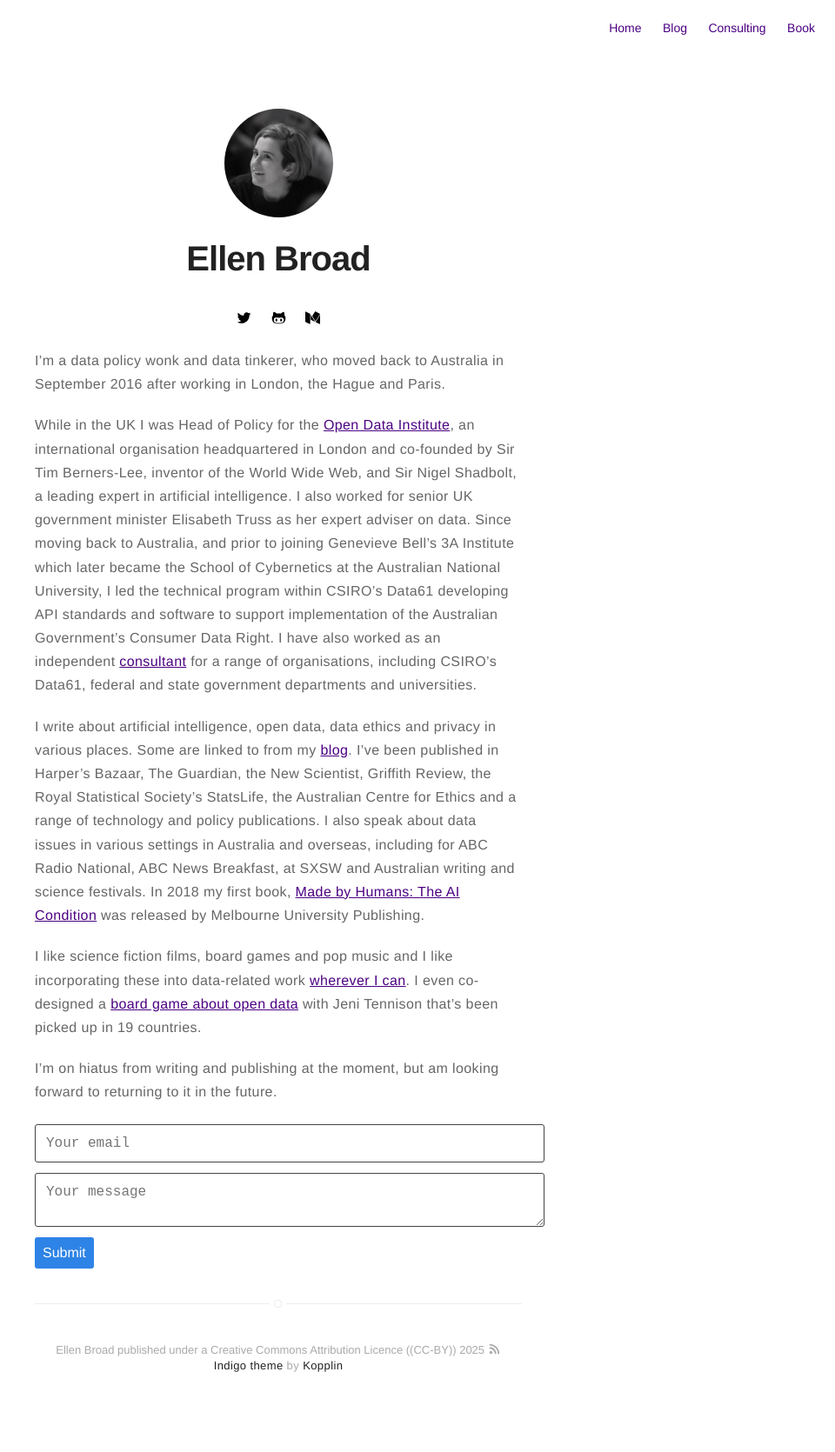
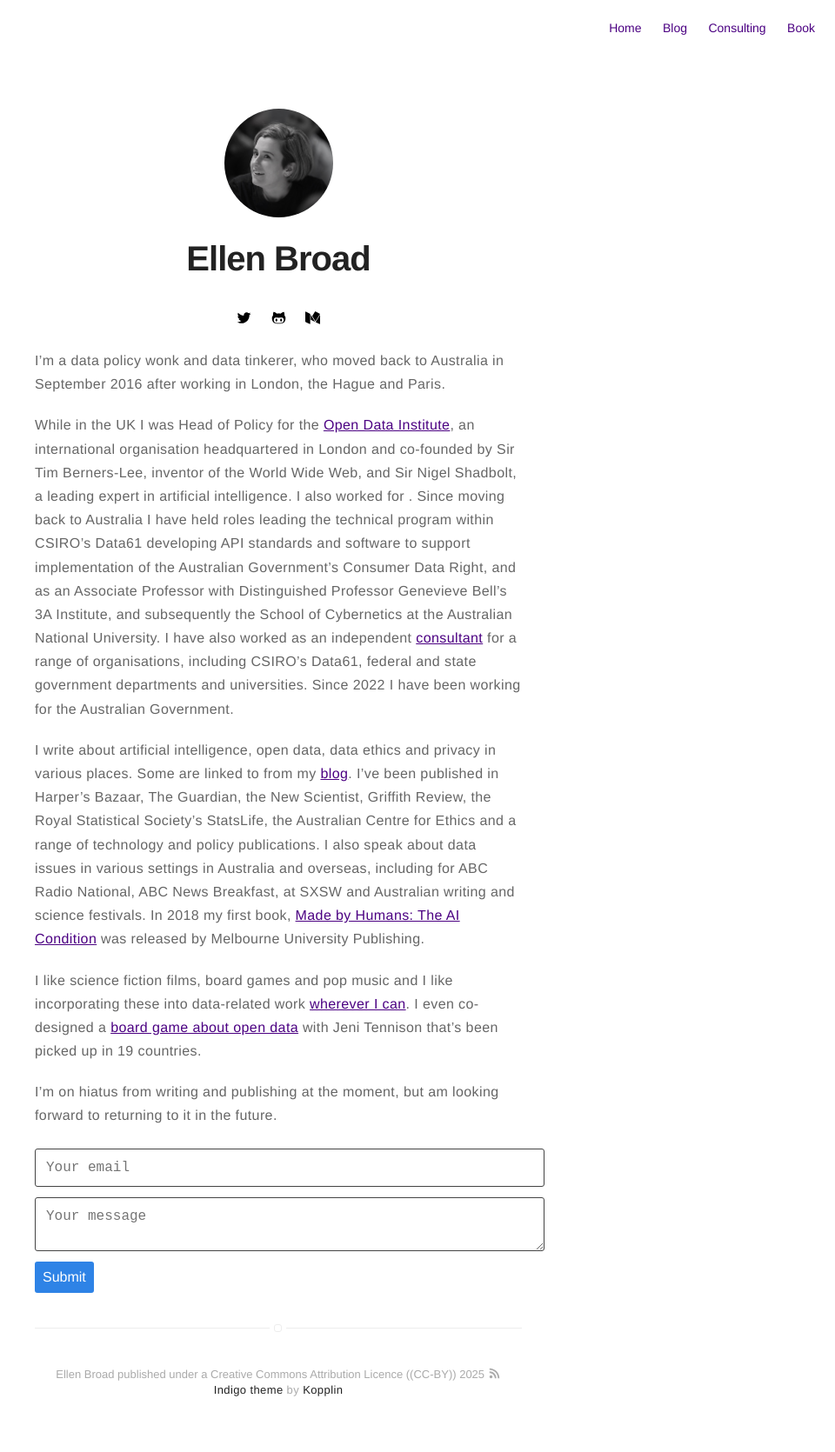
Before and after one commit to ellenbroad/ellenbroadcom, a Jekyll site: the page built from about.md, in a window 1280 px wide. Shown: the whole page at 87% size, without its empty margins (320-1280 px from the left). Built offline with Jekyll 4.4.1, drawn with Linux system fonts in a browser that asks for light colours; before the commit the page ends 1643 px from its top, so only the background shows below that.

Commit message:
Update about.md

```diff
--- a/about.md
+++ b/about.md
@@ -6,7 +6,7 @@ layout: page
 
 I'm a data policy wonk and data tinkerer, who moved back to Australia in September 2016 after working in London, the Hague and Paris.
 
-While in the UK I was Head of Policy for the [Open Data Institute](https://theodi.org/), an international organisation headquartered in London and co-founded by Sir Tim Berners-Lee, inventor of the World Wide Web, and Sir Nigel Shadbolt, a leading expert in artificial intelligence. I also worked for senior UK government minister Elisabeth Truss as her expert adviser on data. Since moving back to Australia, and prior to joining Genevieve Bell's 3A Institute which later became the School of Cybernetics at the Australian National University, I led the technical program within CSIRO's Data61 developing API standards and software to support implementation of the Australian Government's Consumer Data Right. I have also worked as an independent [consultant](http://ellenbroad.com/consulting) for a range of organisations, including CSIRO's Data61, federal and state government departments and universities.
+While in the UK I was Head of Policy for the [Open Data Institute](https://theodi.org/), an international organisation headquartered in London and co-founded by Sir Tim Berners-Lee, inventor of the World Wide Web, and Sir Nigel Shadbolt, a leading expert in artificial intelligence. I also worked for . Since moving back to Australia I have held roles leading the technical program within CSIRO's Data61 developing API standards and software to support implementation of the Australian Government's Consumer Data Right, and as an Associate Professor with Distinguished Professor Genevieve Bell's 3A Institute, and subsequently the School of Cybernetics at the Australian National University. I have also worked as an independent [consultant](http://ellenbroad.com/consulting) for a range of organisations, including CSIRO's Data61, federal and state government departments and universities. Since 2022 I have been working for the Australian Government.
 
 I write about artificial intelligence, open data, data ethics and privacy in various places. Some are linked to from my [blog](http://ellenbroad.com/blog/). I've been published in Harper's Bazaar, The Guardian, the New Scientist, Griffith Review, the Royal Statistical Society's StatsLife, the Australian Centre for Ethics and a range of technology and policy publications. I also speak about data issues in various settings in Australia and overseas, including for ABC Radio National, ABC News Breakfast, at SXSW and Australian writing and science festivals. In 2018 my first book, [Made by Humans: The AI Condition](https://www.mup.com.au/books/9780522873313-made-by-humans) was released by Melbourne University Publishing.
 
```
